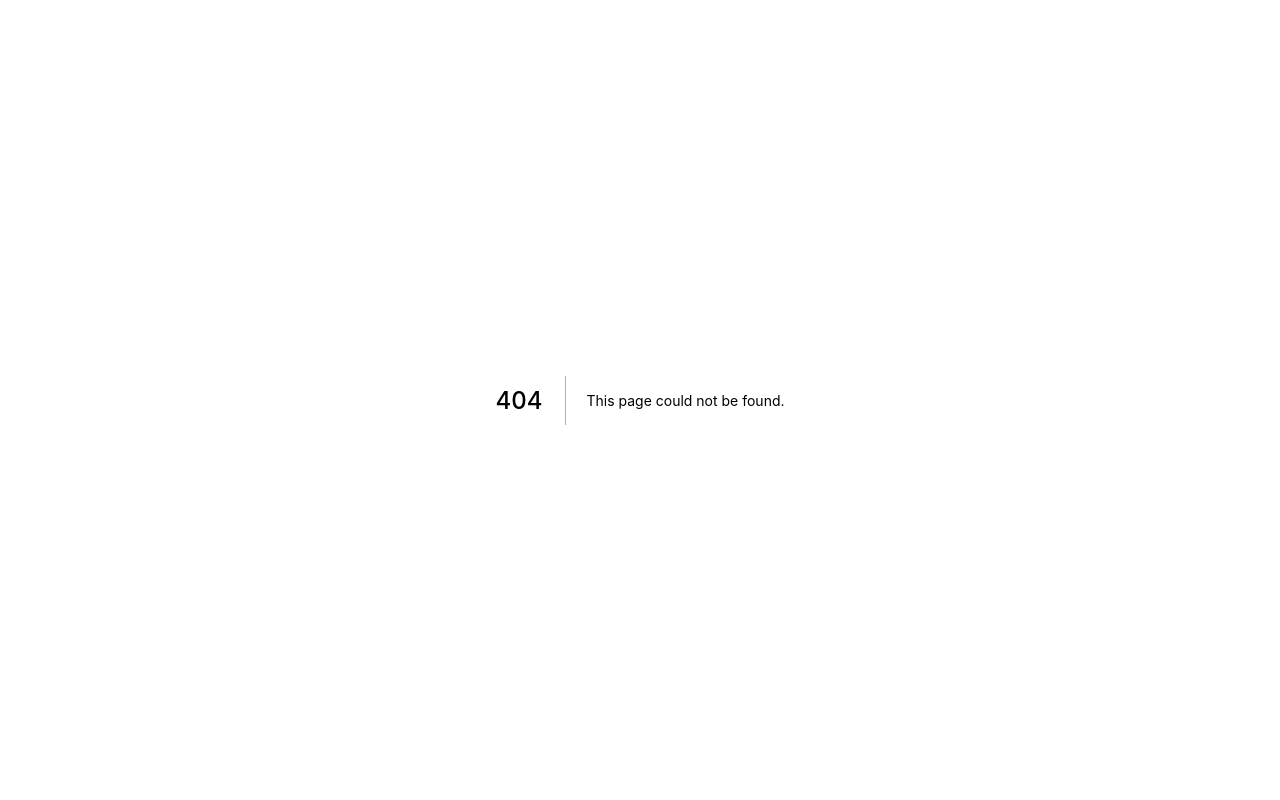
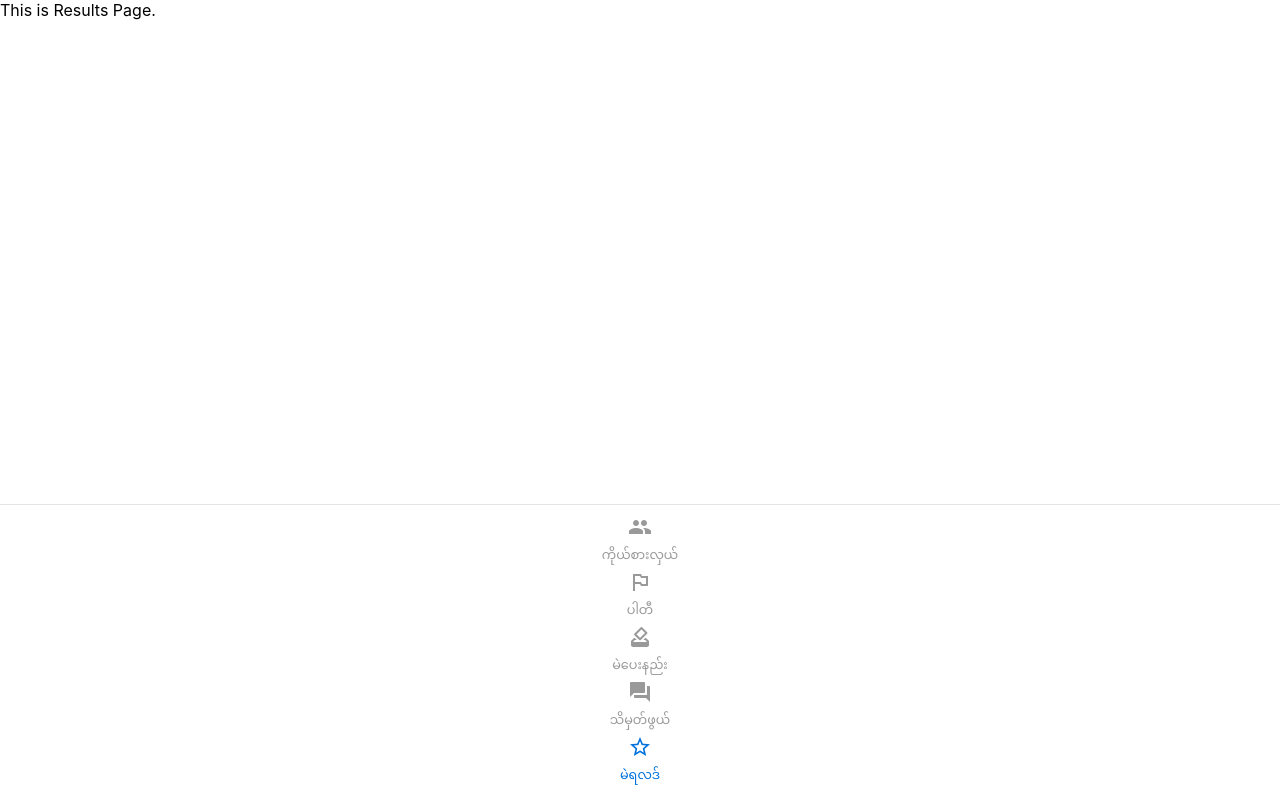
Before and after one commit to PopStackHack/mVoterWeb, a Next.js app: page /results in a window 1280 px wide. Before the commit this address had no page. Built offline with nearby package versions, Linux system fonts and the light colour scheme.

Commit message:
fix: Result Page 404

```diff
--- /dev/null
+++ b/pages/results/index.js
@@ -0,0 +1,11 @@
+import Layout from "../../components/Layout/Layout";
+
+const Results = (props) => {
+  return (
+    <Layout>
+      This is Results Page.
+    </Layout>
+  );
+}
+
+export default Results;
```
